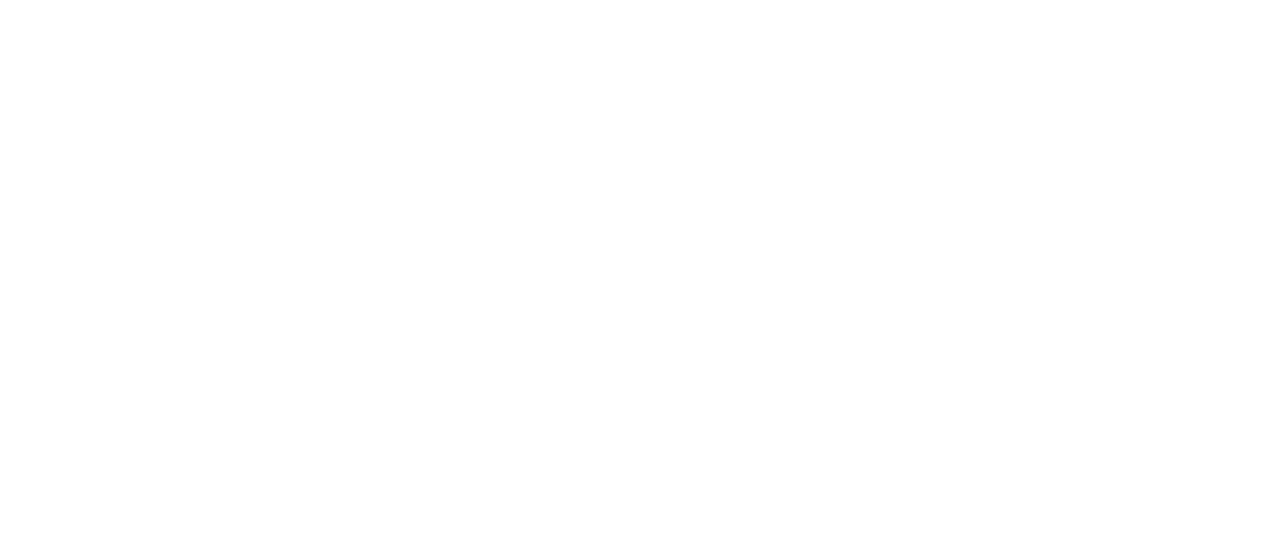
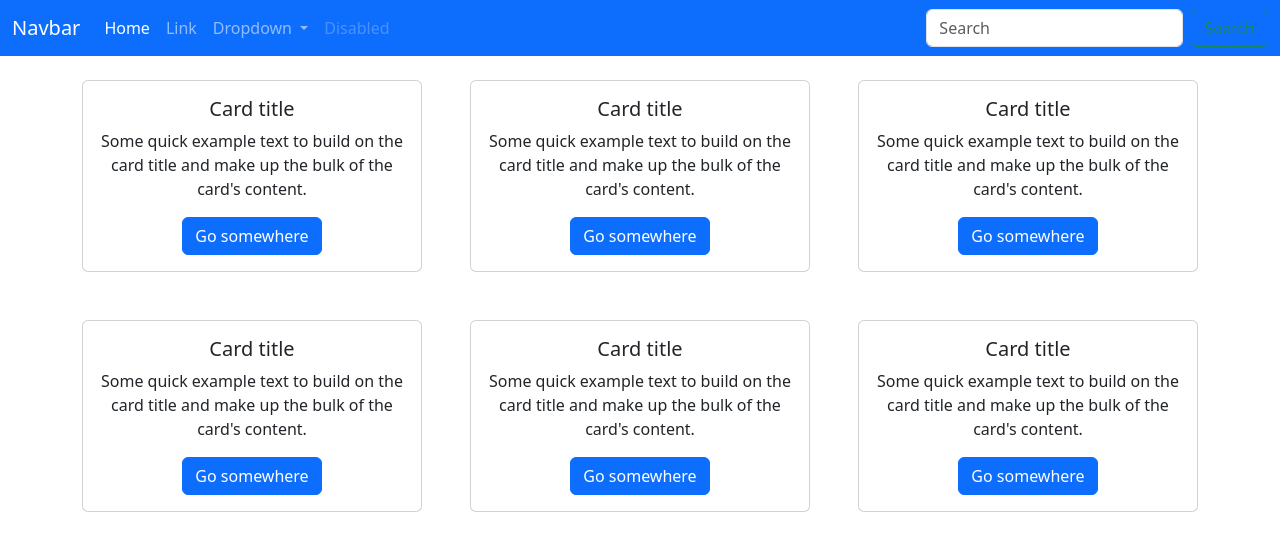
Before and after one commit to seorang42/vuejs3-practice, a Vue app: page / in a window 1280 px wide. Shown: the top 550 px of the page. Built offline with nearby package versions, Linux system fonts and the light colour scheme.

Commit message:
5-1 Bootstrap5 설치

```diff
--- a/package.json
+++ b/package.json
@@ -8,6 +8,7 @@
     "lint": "eslint . --ext .vue,.js,.jsx,.cjs,.mjs --fix --ignore-path .gitignore"
   },
   "dependencies": {
+    "bootstrap": "^5.3.3",
     "vue": "^3.2.31"
   },
   "devDependencies": {
--- a/src/App.vue
+++ b/src/App.vue
@@ -1,5 +1,143 @@
 <template>
-	<div></div>
+	<div>
+		<nav class="navbar navbar-expand-sm navbar-dark bg-primary">
+			<div class="container-fluid">
+				<a class="navbar-brand" href="#">Navbar</a>
+				<button
+					class="navbar-toggler"
+					type="button"
+					data-bs-toggle="collapse"
+					data-bs-target="#navbarSupportedContent"
+					aria-controls="navbarSupportedContent"
+					aria-expanded="false"
+					aria-label="Toggle navigation"
+				>
+					<span class="navbar-toggler-icon"></span>
+				</button>
+				<div class="collapse navbar-collapse" id="navbarSupportedContent">
+					<ul class="navbar-nav me-auto">
+						<li class="nav-item">
+							<a class="nav-link active" aria-current="page" href="#">Home</a>
+						</li>
+						<li class="nav-item">
+							<a class="nav-link" href="#">Link</a>
+						</li>
+						<li class="nav-item dropdown">
+							<a
+								class="nav-link dropdown-toggle"
+								href="#"
+								role="button"
+								data-bs-toggle="dropdown"
+								aria-expanded="false"
+							>
+								Dropdown
+							</a>
+							<ul class="dropdown-menu">
+								<li><a class="dropdown-item" href="#">Action</a></li>
+								<li><a class="dropdown-item" href="#">Another action</a></li>
+								<li><hr class="dropdown-divider" /></li>
+								<li>
+									<a class="dropdown-item" href="#">Something else here</a>
+								</li>
+							</ul>
+						</li>
+						<li class="nav-item">
+							<a class="nav-link disabled" aria-disabled="true">Disabled</a>
+						</li>
+					</ul>
+					<form class="d-flex" role="search">
+						<input
+							class="form-control me-2"
+							type="search"
+							placeholder="Search"
+							aria-label="Search"
+						/>
+						<button class="btn btn-outline-success" type="submit">
+							Search
+						</button>
+					</form>
+				</div>
+			</div>
+		</nav>
+		<main>
+			<div class="container text-center py-4">
+				<div class="row g-5">
+					<div class="col col-4">
+						<div class="card">
+							<div class="card-body">
+								<h5 class="card-title">Card title</h5>
+								<p class="card-text">
+									Some quick example text to build on the card title and make up
+									the bulk of the card's content.
+								</p>
+								<a href="#" class="btn btn-primary">Go somewhere</a>
+							</div>
+						</div>
+					</div>
+					<div class="col col-4">
+						<div class="card">
+							<div class="card-body">
+								<h5 class="card-title">Card title</h5>
+								<p class="card-text">
+									Some quick example text to build on the card title and make up
+									the bulk of the card's content.
+								</p>
+								<a href="#" class="btn btn-primary">Go somewhere</a>
+							</div>
+						</div>
+					</div>
+					<div class="col col-4">
+						<div class="card">
+							<div class="card-body">
+								<h5 class="card-title">Card title</h5>
+								<p class="card-text">
+									Some quick example text to build on the card title and make up
+									the bulk of the card's content.
+								</p>
+								<a href="#" class="btn btn-primary">Go somewhere</a>
+							</div>
+						</div>
+					</div>
+					<div class="col col-4">
+						<div class="card">
+							<div class="card-body">
+								<h5 class="card-title">Card title</h5>
+								<p class="card-text">
+									Some quick example text to build on the card title and make up
+									the bulk of the card's content.
+								</p>
+								<a href="#" class="btn btn-primary">Go somewhere</a>
+							</div>
+						</div>
+					</div>
+					<div class="col col-4">
+						<div class="card">
+							<div class="card-body">
+								<h5 class="card-title">Card title</h5>
+								<p class="card-text">
+									Some quick example text to build on the card title and make up
+									the bulk of the card's content.
+								</p>
+								<a href="#" class="btn btn-primary">Go somewhere</a>
+							</div>
+						</div>
+					</div>
+					<div class="col col-4">
+						<div class="card">
+							<div class="card-body">
+								<h5 class="card-title">Card title</h5>
+								<p class="card-text">
+									Some quick example text to build on the card title and make up
+									the bulk of the card's content.
+								</p>
+								<a href="#" class="btn btn-primary">Go somewhere</a>
+							</div>
+						</div>
+					</div>
+				</div>
+			</div>
+		</main>
+	</div>
 </template>
 
 <script>
--- a/src/main.js
+++ b/src/main.js
@@ -1,4 +1,7 @@
+import 'bootstrap/dist/css/bootstrap.min.css';
+
 import { createApp } from 'vue';
 import App from './App.vue';
 
 createApp(App).mount('#app');
+import 'bootstrap/dist/js/bootstrap.bundle.min.js';
```
Also changed, not shown: src/App_immediate.vue (deleted, +0 -25 lines), src/App_multiple_source_type.vue (deleted, +0 -60 lines), src/App_watch.vue (deleted, +0 -25 lines), src/App_watchEffect.vue (deleted, +0 -32 lines), 1 other file (tests, documents, lock files or other folders).
